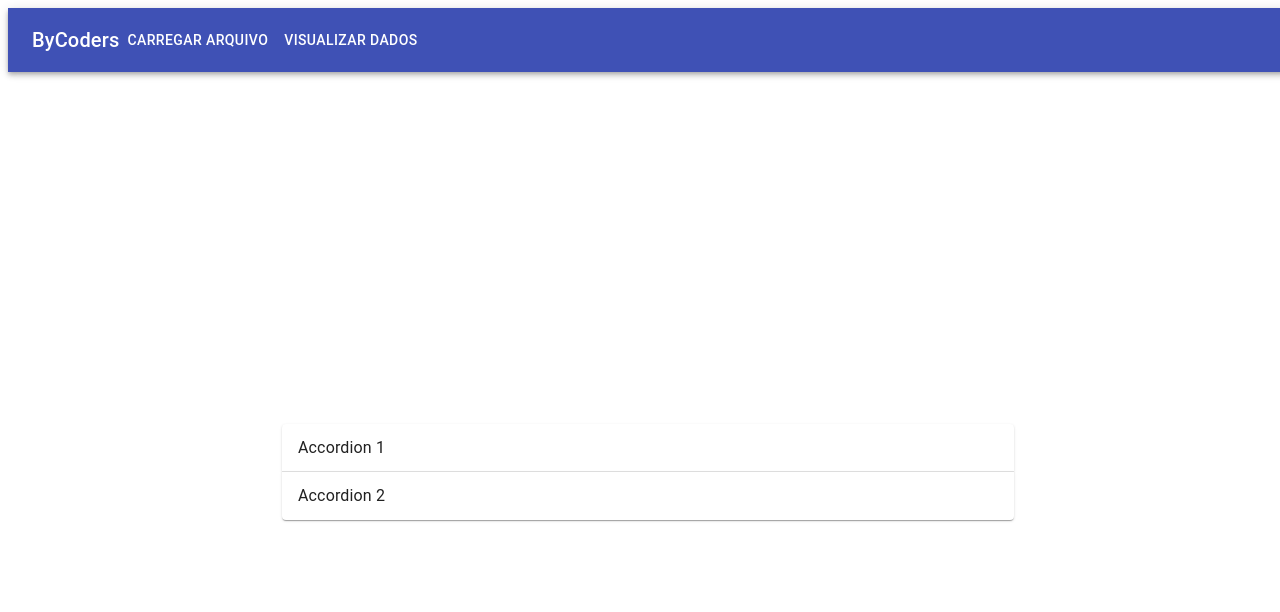
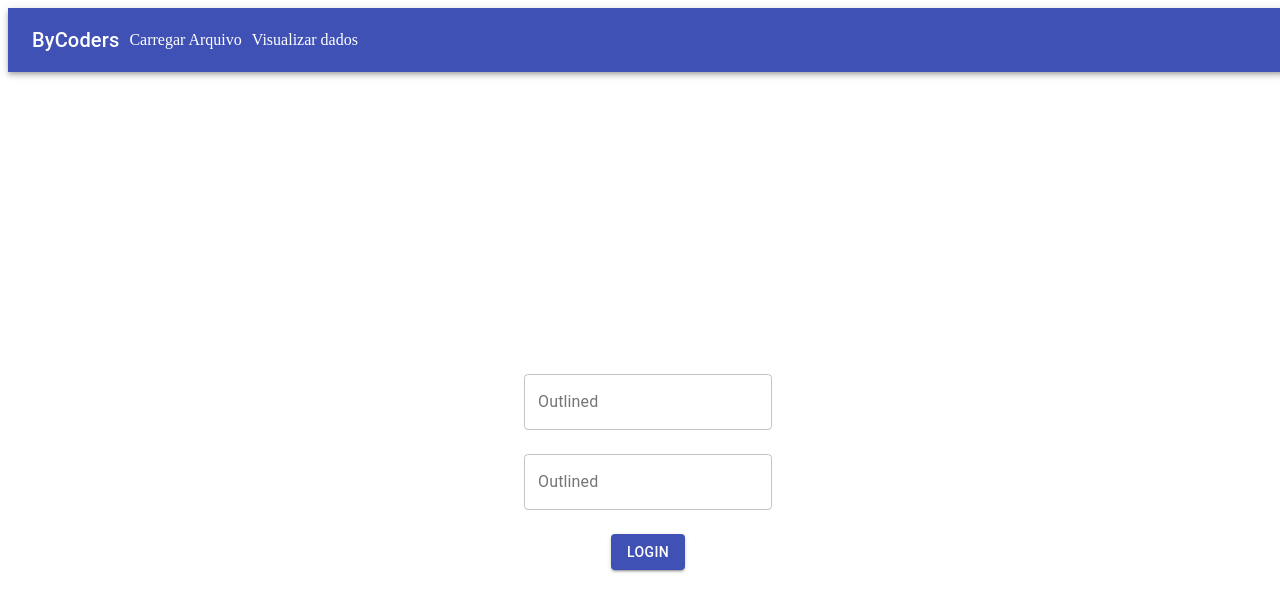
Before and after one commit to osnjunior91/-bycoders, a React (Create React App) app in the folder bycoders-site/: page / in a window 1280 px wide. Shown: the top 612 px of the page. Built offline with nearby package versions, Linux system fonts and the light colour scheme.

Commit message:
Create routes from website

```diff
--- a/bycoders-site/package.json
+++ b/bycoders-site/package.json
@@ -9,6 +9,7 @@
     "@testing-library/user-event": "^13.5.0",
     "react": "18.0.0",
     "react-dom": "18.0.0",
+    "react-router-dom": "^6.3.0",
     "react-scripts": "5.0.0",
     "web-vitals": "^2.1.4"
   },
--- a/bycoders-site/src/App.js
+++ b/bycoders-site/src/App.js
@@ -1,6 +1,7 @@
 import { Menu } from './components/commom';
-import { TransactionsView } from './components/features';
+import { Route, Routes } from "react-router-dom";
 import './App.css'
+import { Login, TransactionsView, Upload } from './components/features';
 
 function App() {
   return (
@@ -9,7 +10,11 @@ function App() {
         <Menu />
       </div>
       <div className="container" >
-        <TransactionsView />
+        <Routes>
+          <Route path="/" element={<Login />} />
+          <Route path="transactions" element={<TransactionsView />} />
+          <Route path="upload" element={<Upload />} />
+        </Routes>
       </div>
     </div>
   );
--- a/bycoders-site/src/components/commom/menu/index.jsx
+++ b/bycoders-site/src/components/commom/menu/index.jsx
@@ -2,7 +2,7 @@ import React from 'react';
 import AppBar from '@material-ui/core/AppBar';
 import Toolbar from '@material-ui/core/Toolbar';
 import Typography from '@material-ui/core/Typography';
-import Button from '@material-ui/core/Button';
+import { Link } from 'react-router-dom';
 import './style.css'
 
 function Menu() {
@@ -14,9 +14,15 @@ function Menu() {
                         ByCoders
                     </Typography>
                     <div>
-                        <Button color="inherit">Carregar Arquivo</Button>
+                        <Link className="link" to="/upload">
+                            Carregar Arquivo
+                        </Link>
                     </div>
-                    <Button color="inherit">Visualizar dados</Button>
+                    <div>
+                        <Link className="link" to="/transactions">
+                            Visualizar dados
+                        </Link>
+                    </div>
                 </Toolbar>
             </AppBar>
         </div>
--- a/bycoders-site/src/components/commom/menu/style.css
+++ b/bycoders-site/src/components/commom/menu/style.css
@@ -1,23 +1,9 @@
-.topnav {
-    background-color: #171616;
-    overflow: hidden;
-  }
+.link{
+  text-decoration: none;
+  color: white;
+  margin-left: 10px;
+}
 
-  .topnav a {
-    float: left;
-    color: #f2f2f2;
-    text-align: center;
-    padding: 14px 16px;
-    text-decoration: none;
-    font-size: 17px;
-  }
-
-  .topnav a:hover {
-    background-color: #ddd;
-    color: #171616;
-  }
-
-  .topnav a.active {
-    background-color: #02be3b;
-    color: #171616;
-  }
+.link:hover {
+  color: #171616;
+}
--- a/bycoders-site/src/index.js
+++ b/bycoders-site/src/index.js
@@ -1,11 +1,14 @@
-import React from 'react';
-import ReactDOM from 'react-dom';
-import App from './App';
-import reportWebVitals from './reportWebVitals';
+import React from 'react'
+import ReactDOM from 'react-dom'
+import App from './App'
+import reportWebVitals from './reportWebVitals'
+import { BrowserRouter } from 'react-router-dom'
 
 ReactDOM.render(
   <React.StrictMode>
-    <App />
+    <BrowserRouter>
+      <App />
+    </BrowserRouter>
   </React.StrictMode>,
   document.getElementById('root')
 );
```
Also changed, not shown: 1 other file (tests, documents, lock files or other folders).
